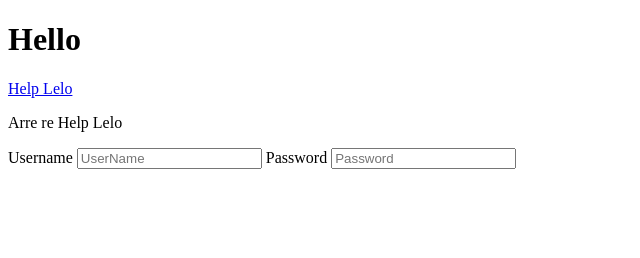
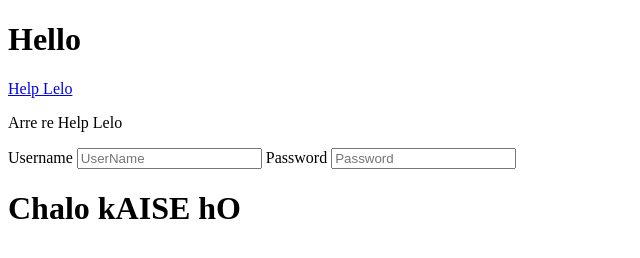
Before and after one commit to nani199823/MileageCalculatorApp, a website: page index.html in a window 1280 px wide. Shown: the whole page, without its empty margins (0-640 px from the left). Drawn offline with Linux system fonts and the light colour scheme.

Commit message:
[COMMIT-1] | COMMIT 1 is done

```diff
--- a/index.html
+++ b/index.html
@@ -15,6 +15,7 @@
         <input type="text" placeholder="UserName">
         <label>Password</label>
         <input type="text" placeholder="Password">
+        <h1>Chalo kAISE hO</h1>
     </div>
 </body>
 </html>
--- a/index.js
+++ b/index.js
@@ -1 +1,2 @@
 console.log("Help Chiye Kya");
+console.log("Kya akr rahe ho");
```
